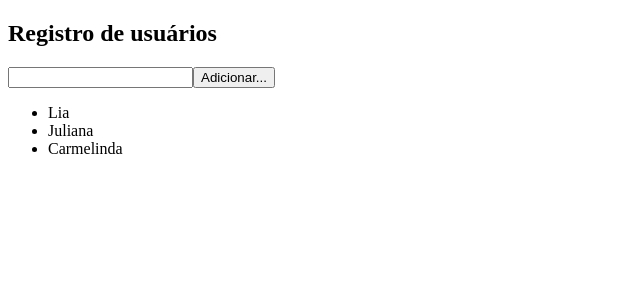
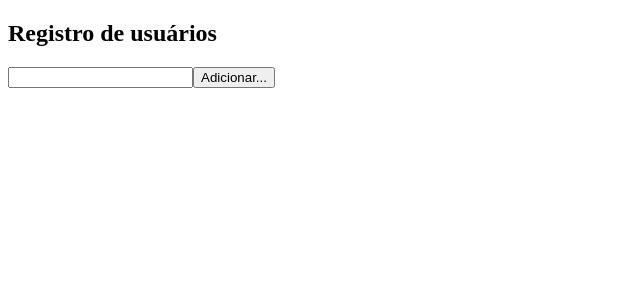
Before and after one commit to UildsonSantos/redux-simple, a React (Create React App) app: page / in a window 1280 px wide. Shown: the top 300 px of the page, without its empty margins (0-640 px from the left). Built offline with nearby package versions, Linux system fonts and the light colour scheme.

Commit message:
Update component to utilize state hooks for user list management and add dynamic user addition

```diff
--- a/src/features/UserRegistry/UserRegistry.js
+++ b/src/features/UserRegistry/UserRegistry.js
@@ -1,15 +1,21 @@
-import React from "react";
+import React, { useState } from "react";
 
 export default function UserRegistry() {
+    const [new_user, setNew_user] = useState('');
+    const [users, setUsers] = useState([]);
+
+    function add(){
+        if (new_user !== '')
+            setUsers([new_user, ...users]);
+        setNew_user('');
+    }
     return (
         <div className="user">
             <h2>Registro de usuários</h2>
-            <input type="text" value=""/>
-            <button>Adicionar...</button>
+            <input type="text" value={new_user} onChange={(ev) => setNew_user(ev.target.value)}/>
+            <button onClick={()=> add()}>Adicionar...</button>
             <ul>
-                <li>Lia</li>
-                <li>Juliana</li>
-                <li>Carmelinda</li>
+                {users.map((user, index) => <li key={index} >{user}</li>)}
             </ul>
         </div>
     );
```
